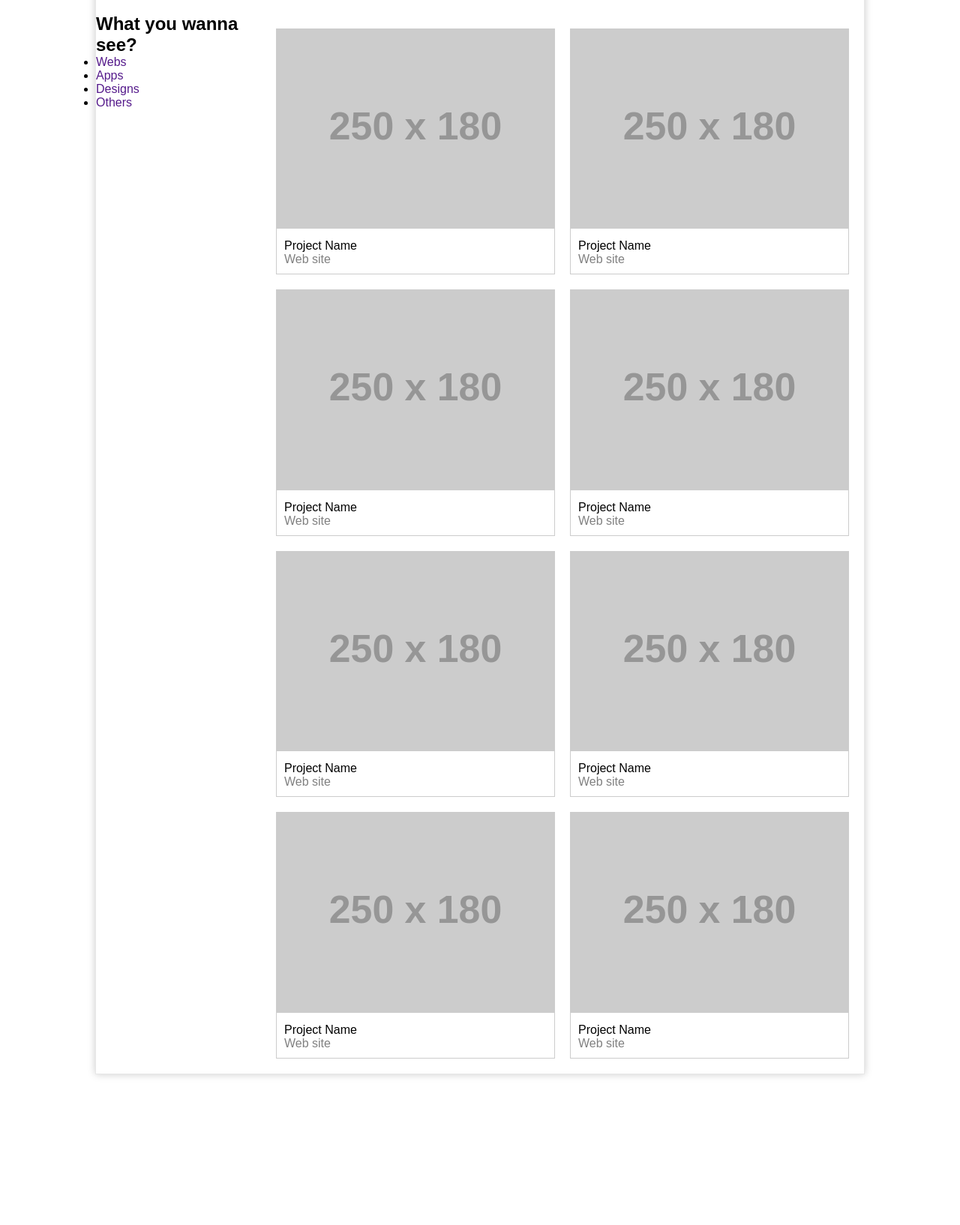
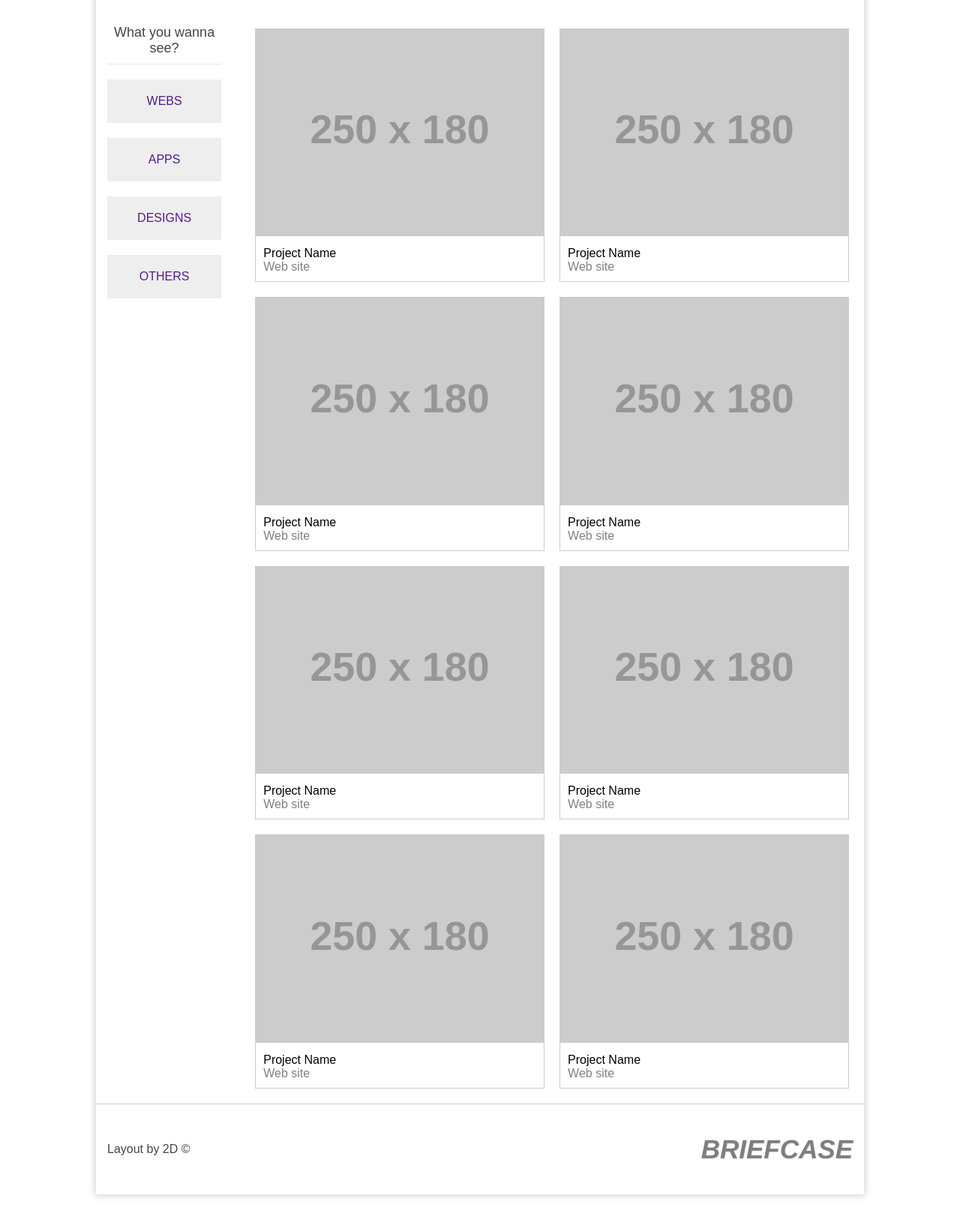
Before and after one commit to Andres2D/CSSLearning, a plain HTML site: page Layout3/index.html in a window 1280 px wide. Shown: the part 164-1798 px from the top of the page at 75% size. Before the commit the page ends 1637 px from the top, so only its background shows below. Drawn offline with Linux system fonts and the light colour scheme; placeholder pictures from the web are drawn by us.

Commit message:
Up to section 31

```diff
--- a/Layout3/_base.scss
+++ b/Layout3/_base.scss
@@ -9,6 +9,7 @@ $logoShadow: 1px 1px 0px #ccc;
 $darkgray: #444;
 $lighGray: #ccc;
 $regularTransition: all 300ms;
+$lightWitheColor: #eee;
 
 *{
     text-decoration: none;
@@ -39,12 +40,17 @@ $regularTransition: all 300ms;
 }
 
 .logo{
-    flex-grow: 1;
+    //flex-grow: 1;
     //flex-basis: 65%;
     padding: 10px;
     margin-left: 20px;
     text-shadow: $logoShadow;
     text-transform: uppercase;
+
+    font-family: $logoFont;
+    font-style: italic;
+    font-weight: 900px;
+    font-size: 35px;
 
     h1{
         font-family: $logoFont;
@@ -125,3 +131,131 @@ $regularTransition: all 300ms;
         color: gray;
     }
 }
+
+#aside{
+    display: flex;
+    flex-direction: column;
+    flex-wrap: wrap;
+
+    flex-basis: 15%;
+    margin-right: 30px;
+    padding: 15px;
+
+    h2{
+        display: block;
+        width: 100%;
+        font-size: 18px;
+        font-weight: 100;
+        color: $darkgray;
+        padding-bottom: 10px;
+        margin-bottom: 20px;
+        border-bottom: $lightGrayBorder;
+        text-align: center;
+    }
+
+    ul{
+        list-style: none;
+
+        li{
+            padding-bottom: 20px;
+        }
+    }
+
+    a{
+        display: block;
+        text-align: center;
+        padding: 20px;
+        background-color: $lightWitheColor;
+        color: $lightGrayBorder;
+        text-transform: uppercase;
+        transition: $regularTransition;
+    }
+
+    a:hover{
+        background-color: $darkgray;
+        color: $lightWitheColor;
+    }
+}
+
+#footer{
+    display: flex;
+    flex-flow: row wrap;
+    justify-content: space-between;
+
+    height: 120px;
+    align-items: center;
+    border-top: $regularBorder;
+
+    .logo{
+        opacity: 0.5;
+        flex-grow: none;
+        order: 2;
+        margin-right: 5px;
+    }
+
+    .info{
+        order: 1;
+        color: $darkgray;
+        margin-left: 15px;
+    }
+}
+
+@media (max-width: 785px) {
+
+    #header{
+        text-align: center;
+    }
+
+
+    #menu{
+        ul{
+            margin-top: 20px;
+            align-items: flex-start;
+            justify-content: space-evenly;
+        }
+    }
+}
+
+@media (max-width: 611px) {
+    #content{
+        flex-direction: column;
+    }
+
+    #aside{
+        margin: 0px;
+
+        ul{
+            display: flex;
+            flex-flow: row wrap;
+            justify-content: space-between;
+
+            li{
+                flex-grow: 1;
+                margin-left: 5px;
+                margin-right: 5px;
+            }
+        }
+    }
+
+    .project{
+        margin-left: 20px;
+    }
+}
+
+@media (max-width: 468px) {
+    #footer{
+        .logo{
+            flex-grow: 1;
+            flex-basis: 100%;
+            text-align: center;
+            order: 1;
+            margin: 0px;
+        }
+
+        .info{
+            flex-grow: 1;
+            text-align: center;
+            margin: 0px;
+        }
+    }
+}
--- a/Layout3/index.html
+++ b/Layout3/index.html
@@ -132,9 +132,16 @@
             </div>
 
         </section>
+        <!-- End of the content -->
+        <footer id="footer">
+            <h1 class="logo">
+                BRIEFCASE
+            </h1>
 
-        <!-- End of the content -->
-
+            <div class="info">
+                Layout by 2D &copy;
+            </div>
+        </footer>
 
     </div>
     <!-- End of container -->
```
Also changed, not shown: Layout3/styles.css, 1 other file.
